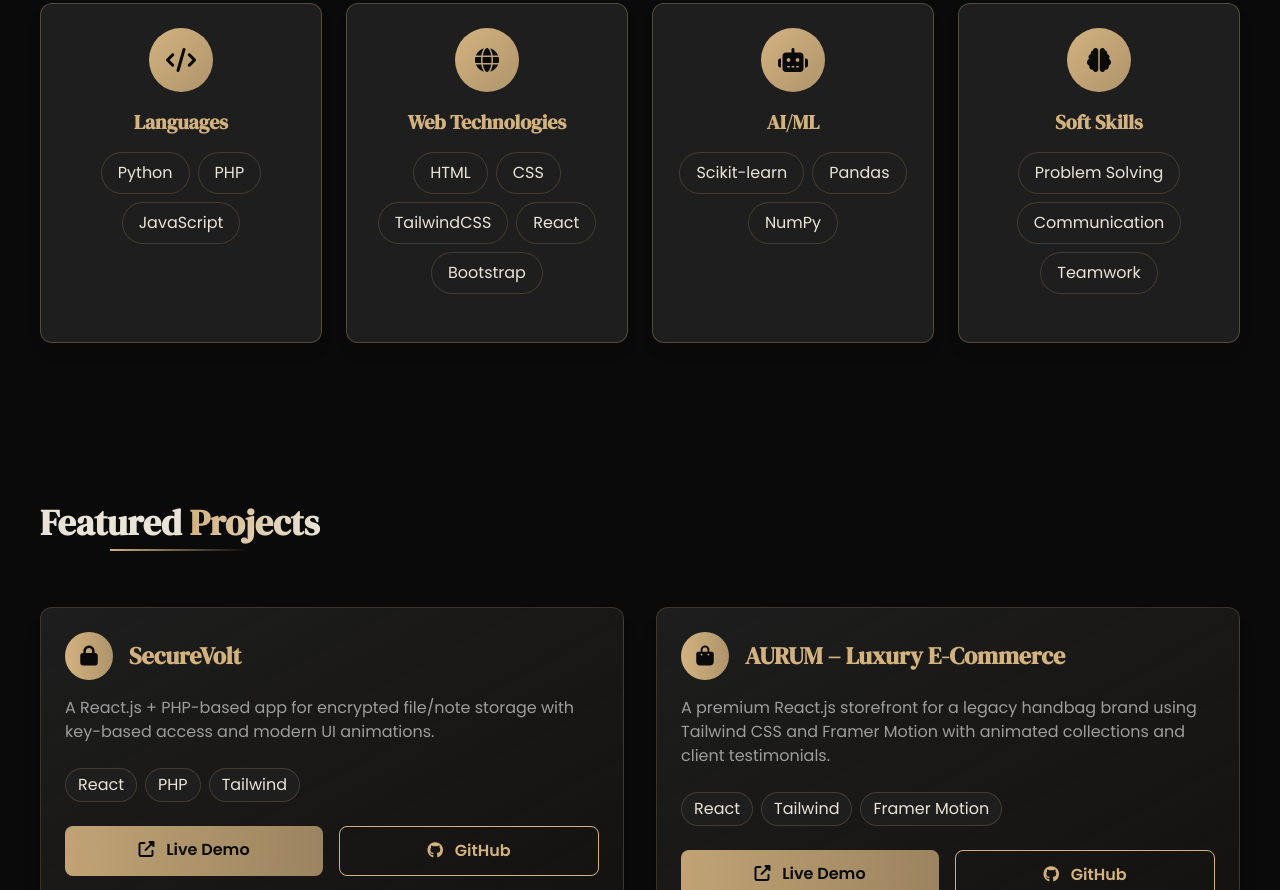
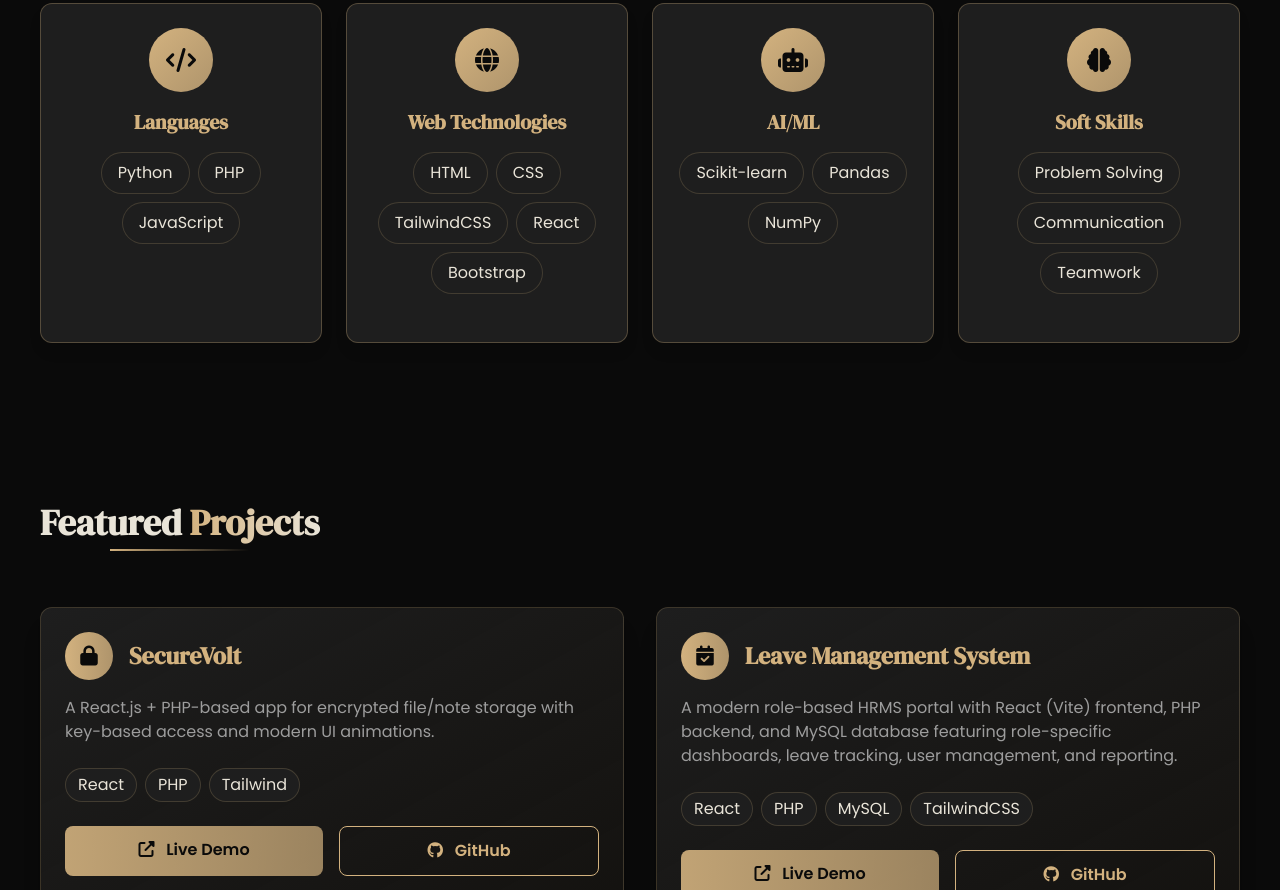
Before and after one commit to samalarupa/portfolio, a plain HTML site: page index.html in a window 1280 px wide. Shown: the part 1910-2800 px from the top of the page. Drawn offline with nearby package versions, Linux system fonts and the light colour scheme.

Commit message:
Update index.html

```diff
--- a/index.html
+++ b/index.html
@@ -402,7 +402,31 @@
               </a>
             </div>
           </div>
-
+          <!-- Add this project card to the Projects section, right after Project 8 -->
+<!-- Project 9 - Leave Management System -->
+<div class="bg-gradient-to-br from-cardBg to-accent/5 p-6 rounded-xl shadow-xl hover-scale border border-accent/20 light:bg-white">
+  <div class="flex items-center mb-4">
+    <div class="w-12 h-12 bg-gradient-to-r from-accent to-accent/80 rounded-full flex items-center justify-center text-dark text-xl mr-4">
+      <i class="fas fa-calendar-check"></i>
+    </div>
+    <h3 class="text-2xl font-semibold text-accent font-serif">Leave Management System</h3>
+  </div>
+  <p class="text-muted light:text-lightMuted mb-6">A modern role-based HRMS portal with React (Vite) frontend, PHP backend, and MySQL database featuring role-specific dashboards, leave tracking, user management, and reporting.</p>
+  <div class="flex flex-wrap gap-2 mb-6">
+    <span class="bg-cardBg px-3 py-1 rounded-full text-light border border-accent/20 light:bg-white light:text-lightText">React</span>
+    <span class="bg-cardBg px-3 py-1 rounded-full text-light border border-accent/20 light:bg-white light:text-lightText">PHP</span>
+    <span class="bg-cardBg px-3 py-1 rounded-full text-light border border-accent/20 light:bg-white light:text-lightText">MySQL</span>
+    <span class="bg-cardBg px-3 py-1 rounded-full text-light border border-accent/20 light:bg-white light:text-lightText">TailwindCSS</span>
+  </div>
+  <div class="flex gap-4">
+    <a href="https://hmrs.webhostdevs.com/" class="flex-1 bg-gradient-to-r from-accent/90 to-accent/70 text-dark px-4 py-3 rounded-lg font-bold hover:shadow-lg transition text-center">
+      <i class="fas fa-external-link-alt mr-2"></i> Live Demo
+    </a>
+    <a href="https://github.com/samalarupa/hmrsPortal" class="flex-1 border border-accent text-accent px-4 py-3 rounded-lg font-bold hover:bg-accent/10 transition text-center">
+      <i class="fab fa-github mr-2"></i> GitHub
+    </a>
+  </div>
+</div>
           <!-- Project 2 -->
           <div class="bg-gradient-to-br from-cardBg to-accent/5 p-6 rounded-xl shadow-xl hover-scale border border-accent/20 light:bg-white">
             <div class="flex items-center mb-4">
```
